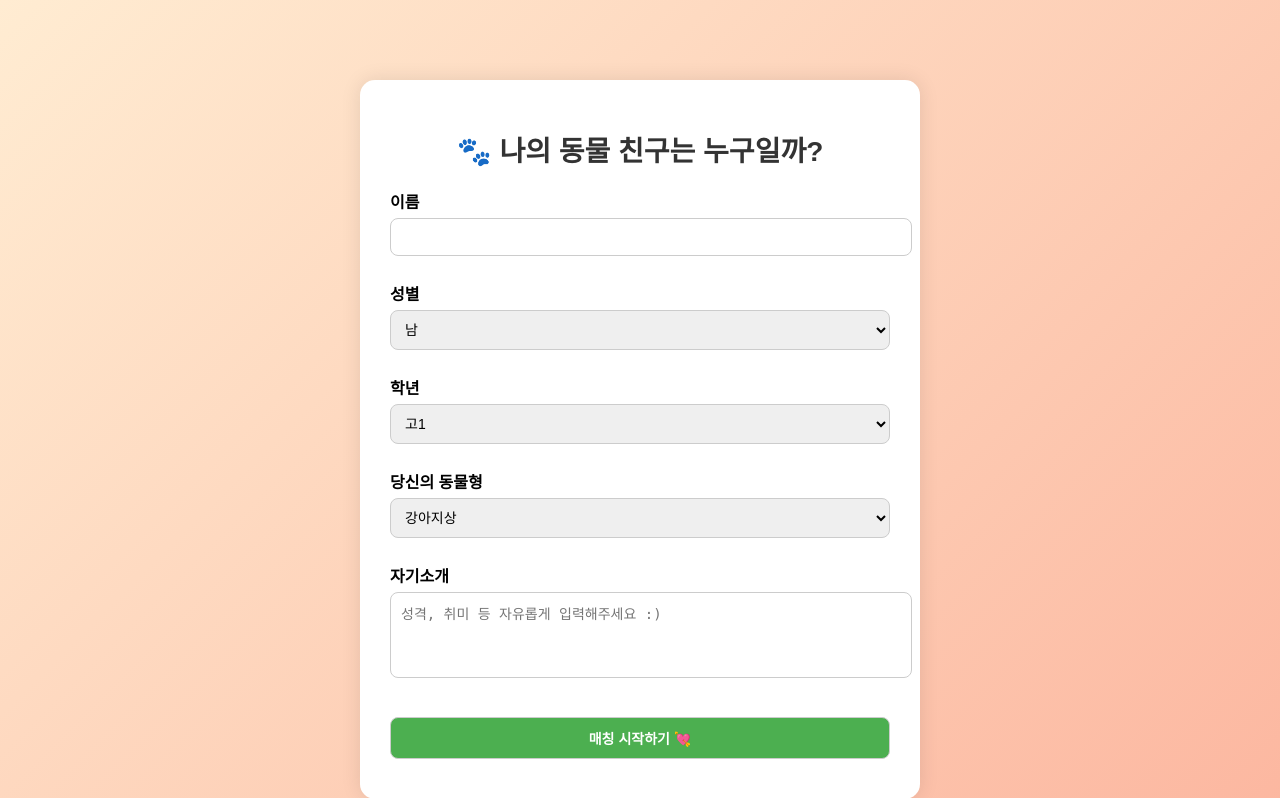
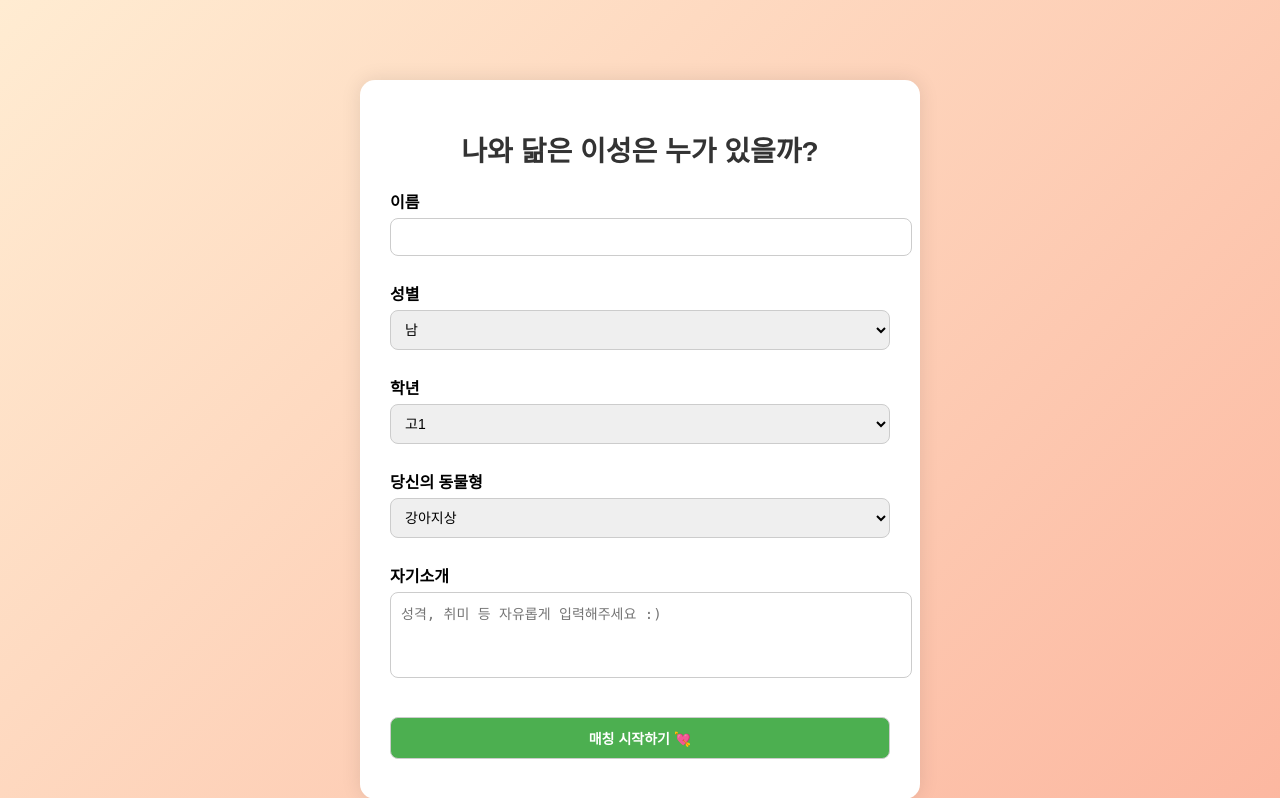
Before and after one commit to seopchang123/animal_match_final, a Flask app: page / in a window 1280 px wide. Shown: the top 798 px of the page. Run offline with Flask 3, Linux system fonts and the light colour scheme.

Commit message:
Update index.html

```diff
--- a/animal_match/templates/index.html
+++ b/animal_match/templates/index.html
@@ -2,7 +2,7 @@
 <html lang="ko">
 <head>
     <meta charset="UTF-8">
-    <title>동물 친구 매칭</title>
+    <title>빅데이터부 동아리 활동</title>
     <link rel="stylesheet" href="/static/style.css">
     <style>
         body {
@@ -53,7 +53,7 @@
 </head>
 <body>
     <div class="container">
-        <h1>🐾 나의 동물 친구는 누구일까?</h1>
+        <h1>나와 닮은 이성은 누가 있을까?</h1>
         <form action="/submit" method="post">
             <label for="name">이름</label>
             <input type="text" id="name" name="name" required>
```
